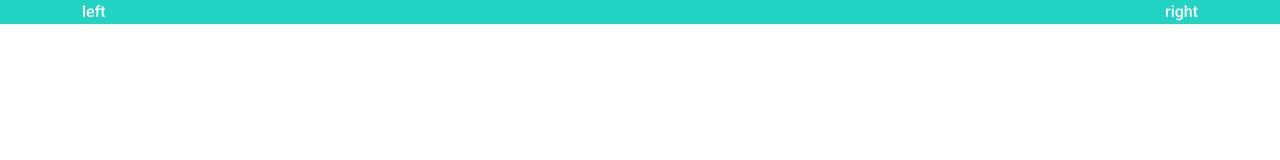
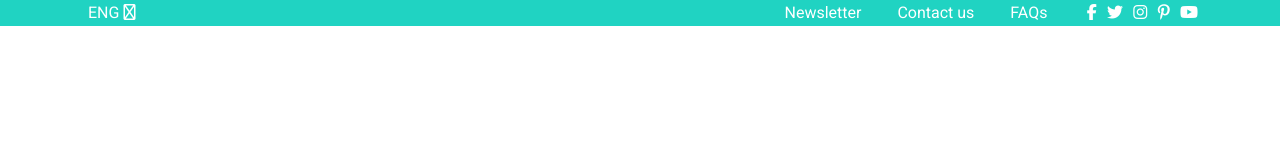
Before and after one commit to leliringdahl/skolarbete, a plain HTML site: page index.html in a window 1280 px wide. Drawn offline with nearby package versions, Linux system fonts and the light colour scheme.

Commit message:
added links to info menu

```diff
--- a/css/style.css
+++ b/css/style.css
@@ -35,9 +35,11 @@ html, body {
     font-size: 16px;
     line-height: 1.5;
     font-family: var(--font-roboto);
-    font-weight: var(--font-weight-medium);
+    font-weight: var(--font-weight-regular);
     color: var(--color-theme-navy);
 }
+
+
 
 /*menu*/
 .info-menu {
@@ -45,8 +47,50 @@ html, body {
     color: var(--color-white);
 }
 
-.info-menu .container {
-    display: flex;
-    justify-content: space-between;
-    align-items: center;
-}
+    .info-menu .container {
+        display: flex;
+        justify-content: space-between;
+        align-items: center;
+    }
+
+    /*.info-menu .menu-links {
+        padding: 0.5rem 0;
+    } */
+
+    .info-menu a {
+        color: var(--color-white);
+        text-decoration: none;
+        margin: 1rem;
+    }
+        .info-menu a:hover {
+            color: var(--color-theme-navy);
+        }
+
+    .info-menu .sns-icons {
+    margin-left: 1rem;
+    }
+        .info-menu .sns-icons a {
+            margin: 0 0.2rem;
+        }
+            .info-menu .sns-icons a:last-child {
+                margin: 0 0 0 0.2rem;
+            }
+
+    .info-menu .dropdown-theme {
+        background-color: var(--color-theme);
+        color: var(--color-white);
+        border: none;
+    }
+
+        .info-menu .dropdown-theme button {
+            background-color: var(--color-theme);
+            color: var(--color-white);
+            border: none;
+        }
+            .info-menu .dropdown-theme button:hover {
+                color: var(--color-theme-navy);
+            }
+
+    .info-menu .dropdown-item:hover {
+        background-color: var(--color-theme);
+    }
--- a/index.html
+++ b/index.html
@@ -15,8 +15,30 @@
     <header>
         <div class="info-menu">
             <div class="container">
-                <div>left</div>
-                <div>right</div>
+                <div>
+                    <div class="dropdown dropdown-theme">
+                        <button type="button" data-bs-toggle="dropdown" aria-expanded="false">
+                            <span id="selected language">ENG</span>
+                            <i class="fa-regular fa-chevron-down"></i>
+                        </button>
+                        <ul class="dropdown-menu dropdown-theme">
+                            <li><a class="dropdown-item" href="#">ENG</a></li>
+                            <li><a class="dropdown-item" href="#">SV</a></li>
+                        </ul>
+                    </div>
+                </div>
+                <div class="menu-links">
+                    <a href="#">Newsletter</a>
+                    <a href="#">Contact us</a>
+                    <a href="#">FAQs</a>
+                    <span class="sns-icons">
+                        <a href="#"><i class="fa-brands fa-facebook-f"></i></a>
+                        <a href="#"><i class="fa-brands fa-twitter"></i></a>
+                        <a href="#"><i class="fa-brands fa-instagram"></i></a>
+                        <a href="#"><i class="fa-brands fa-pinterest-p"></i></a>
+                        <a href="#"><i class="fa-brands fa-youtube"></i></a>
+                    </span>
+                </div>
             </div>
         </div>
 
```
